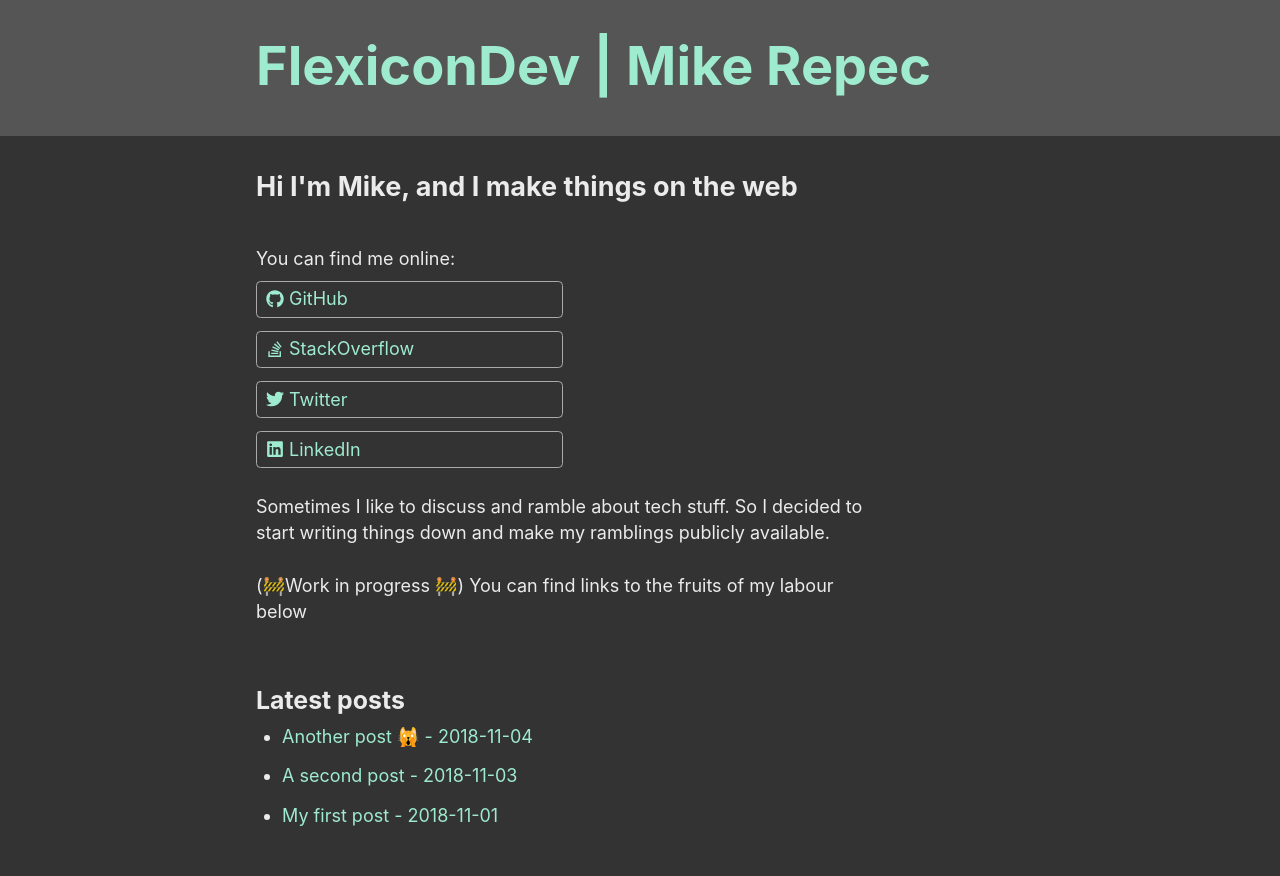
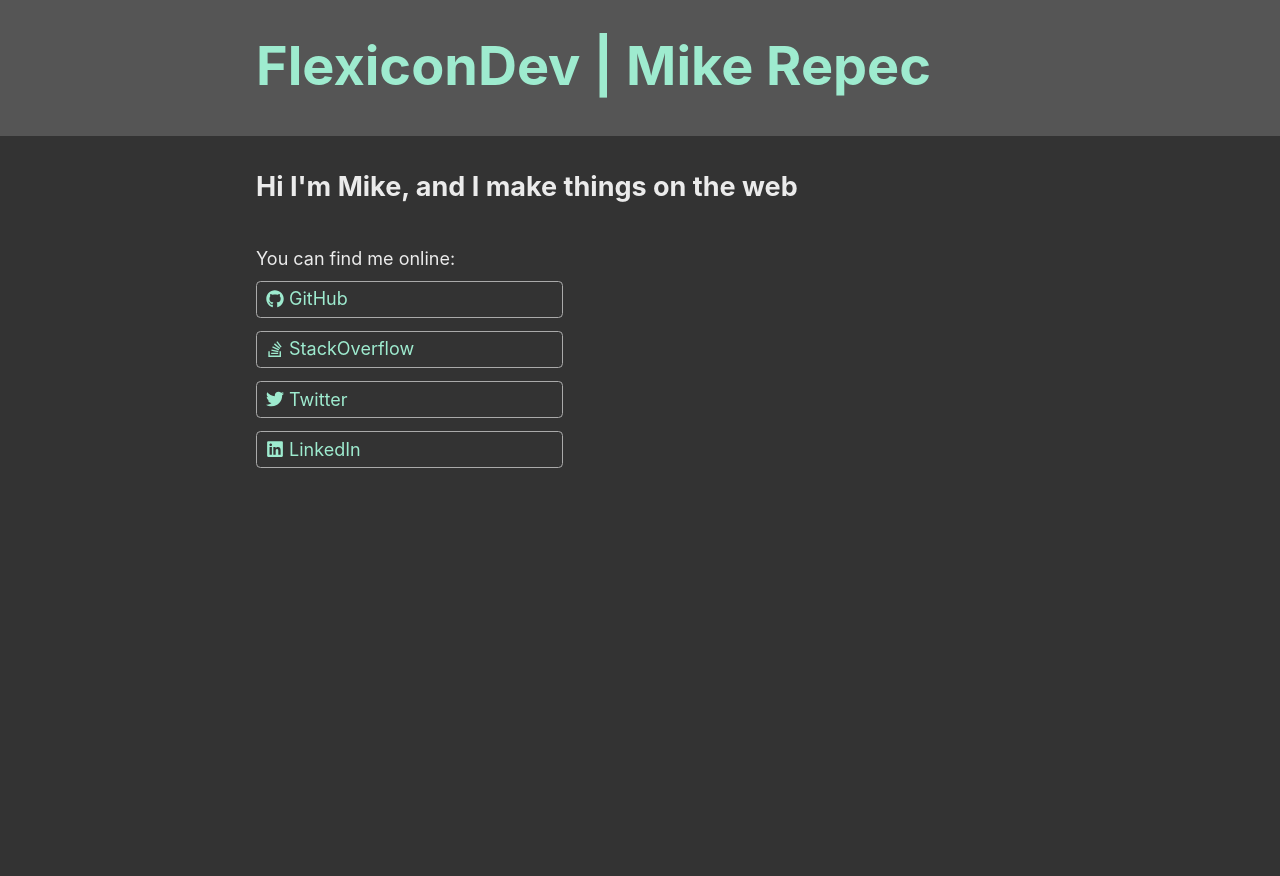
Before and after one commit to Flexicon/flexicondev-site-old, a Gatsby site: page / in a window 1280 px wide. After the commit the page ends 800 px from the top, so only its background shows below. Built offline with nearby package versions, Linux system fonts and the light colour scheme; Gatsby itself is replaced by a stand-in of ours.

Commit message:
Remove blog links

```diff
--- a/src/pages/index.js
+++ b/src/pages/index.js
@@ -3,7 +3,6 @@
 import { FontAwesomeIcon } from '@fortawesome/react-fontawesome'
 
 import Layout from '../components/layout'
-import Posts from '../components/posts'
 import Link from '../components/link'
 
 const IndexPage = ({ data: { allSocialsJson } }) => (
@@ -27,27 +26,6 @@
             </li>
           ))}
         </ul>
-
-        <p>
-          Sometimes I like to discuss and ramble about tech stuff. So I decided
-          to start writing things down and make my ramblings publicly available.
-        </p>
-
-        <p>
-          (
-          <span role="img" aria-label="work in progress">
-            🚧
-          </span>
-          Work in progress{' '}
-          <span role="img" aria-label="work in progress">
-            🚧
-          </span>
-          ) You can find links to the fruits of my labour below
-        </p>
-      </div>
-
-      <div className="pv3">
-        <Posts />
       </div>
     </div>
   </Layout>
```
